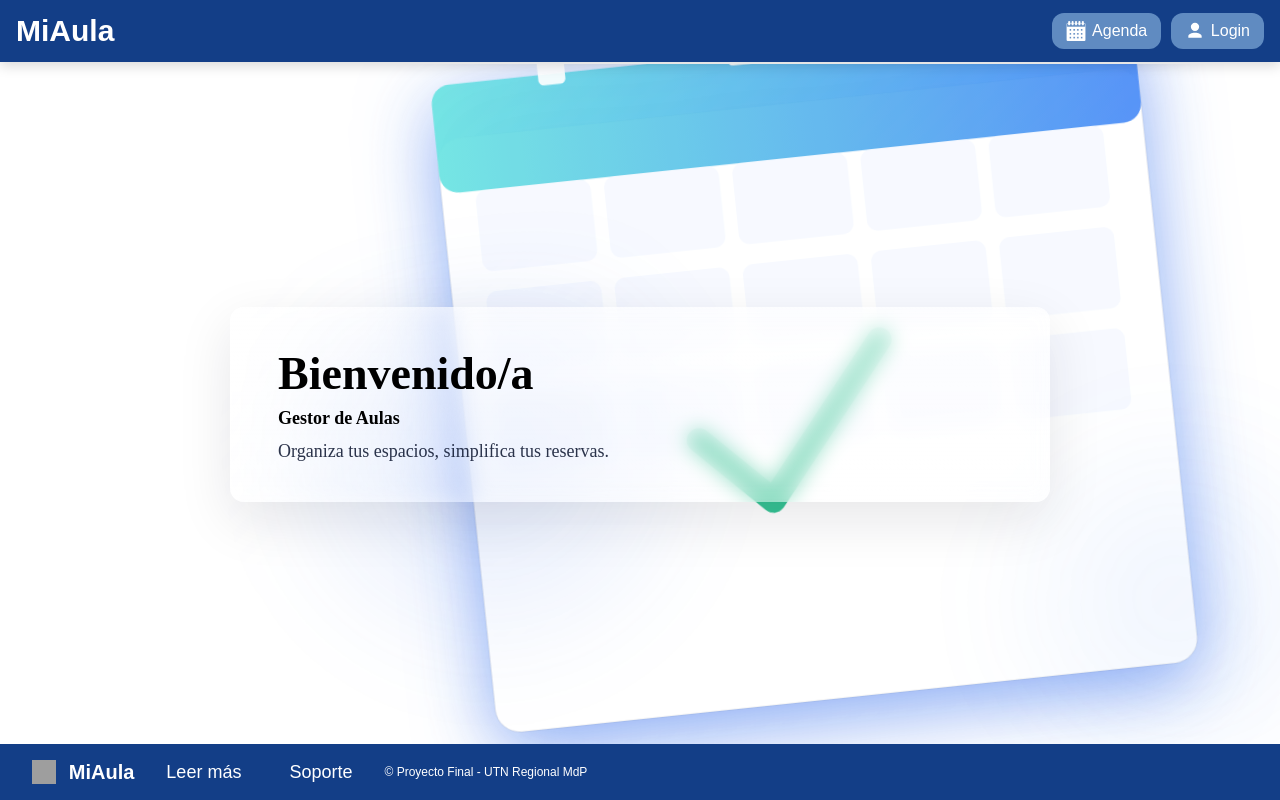
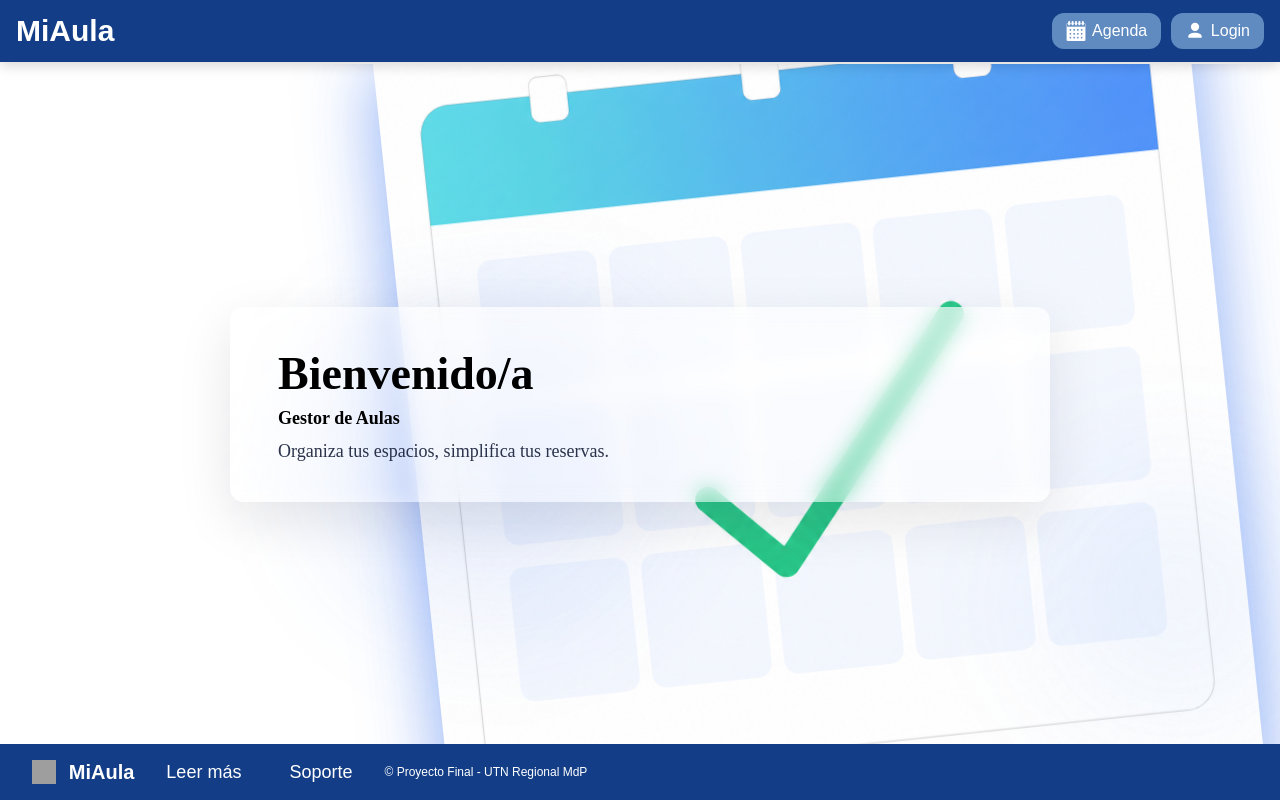
Before and after one commit to KarinadelaRiva/miAula, an Angular app in the folder front-mi-aula/: page /home in a window 1280 px wide. Built offline with nearby package versions, Linux system fonts and the light colour scheme; grey boxes are pictures that could not be loaded; a web font is replaced by a local one.

Commit message:
Home html

```diff
--- a/front-mi-aula/src/app/pages/home/home.html
+++ b/front-mi-aula/src/app/pages/home/home.html
@@ -5,45 +5,6 @@
 		<p class="slogan">Organiza tus espacios, simplifica tus reservas.</p>
 	</div>
 
-	<!-- Ilustración decorativa tipo calendario/agenda (solo visual) -->
-	<svg class="calendar-illustration" xmlns="http://www.w3.org/2000/svg" viewBox="0 0 600 600" aria-hidden="true">
-		<defs>
-			<linearGradient id="g" x1="0" x2="1">
-				<stop offset="0" stop-color="#5ee1df" stop-opacity="0.95"/>
-				<stop offset="1" stop-color="#3b82f6" stop-opacity="0.95"/>
-			</linearGradient>
-		</defs>
-		<rect x="40" y="70" width="520" height="440" rx="18" fill="#ffffff" stroke="rgba(0,0,0,0.06)"/>
-		<rect x="40" y="30" width="520" height="80" rx="14" fill="url(#g)"/>
-		<!-- anillas -->
-		<g fill="#ffffff" opacity="0.9">
-			<rect x="120" y="18" width="20" height="20" rx="4"/>
-			<rect x="260" y="18" width="20" height="20" rx="4"/>
-			<rect x="400" y="18" width="20" height="20" rx="4"/>
-		</g>
-		<!-- grid de días -->
-		<g transform="translate(65,110)" fill="#f6f9ff">
-			<!-- 5 columnas x 3 filas simples -->
-			<rect x="0"   y="0"   width="85" height="60" rx="8"/>
-			<rect x="95"  y="0"   width="85" height="60" rx="8"/>
-			<rect x="190" y="0"   width="85" height="60" rx="8"/>
-			<rect x="285" y="0"   width="85" height="60" rx="8"/>
-			<rect x="380" y="0"   width="85" height="60" rx="8"/>
-
-			<rect x="0"   y="75"  width="85" height="60" rx="8"/>
-			<rect x="95"  y="75"  width="85" height="60" rx="8"/>
-			<rect x="190" y="75"  width="85" height="60" rx="8"/>
-			<rect x="285" y="75"  width="85" height="60" rx="8"/>
-			<rect x="380" y="75"  width="85" height="60" rx="8"/>
-
-			<rect x="0"   y="150" width="85" height="60" rx="8"/>
-			<rect x="95"  y="150" width="85" height="60" rx="8"/>
-			<rect x="190" y="150" width="85" height="60" rx="8"/>
-			<rect x="285" y="150" width="85" height="60" rx="8"/>
-			<rect x="380" y="150" width="85" height="60" rx="8"/>
-		</g>
-
-		<!-- check decorativo -->
-		<path d="M210 310 L260 360 L350 250" stroke="#10b981" stroke-width="18" fill="none" stroke-linecap="round" stroke-linejoin="round" opacity="0.95"/>
-	</svg>
+	<!-- Ilustración decorativa solo visual -->
+	<img class="calendar-illustration" src="/Home.png" alt="" aria-hidden="true" loading="eager" decoding="async" />
 </div>
```
Also changed, not shown: front-mi-aula/public/Home.png (added).
